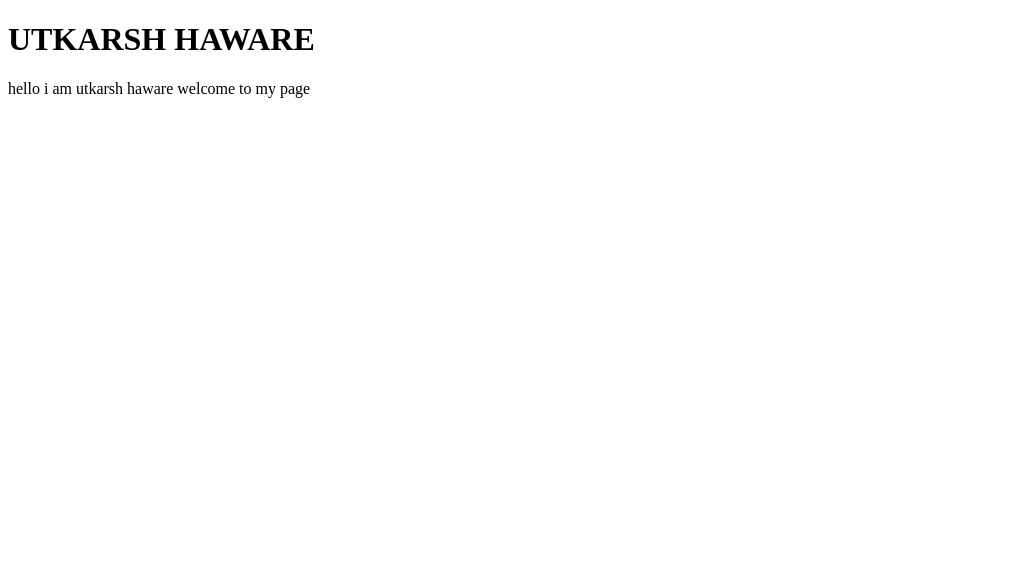
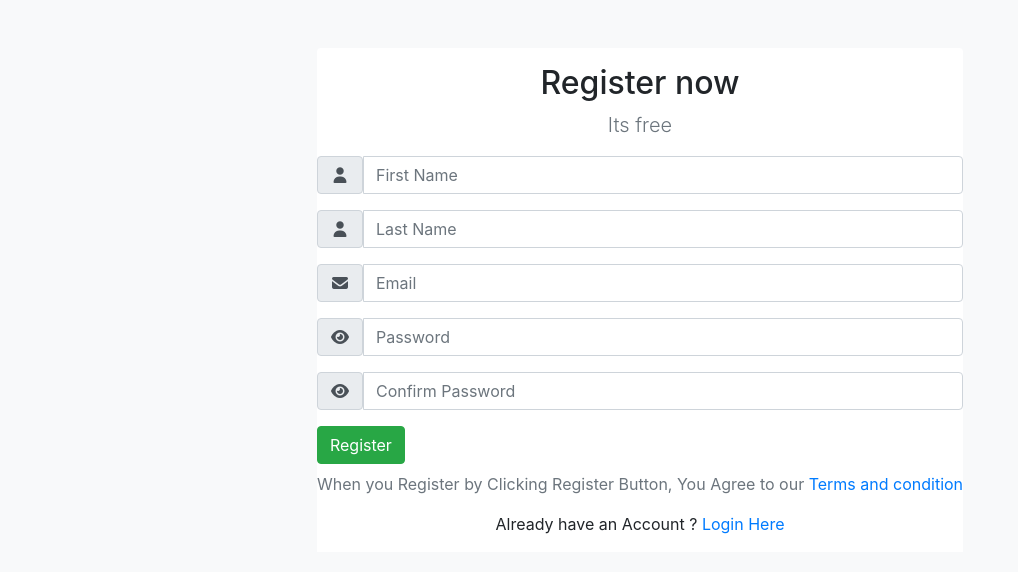
Before and after one commit to utkarsh372/utkarsh372.github.io, a plain HTML site: page index.html in a window 1280 px wide. Shown: the whole page, without its empty margins (0-1018 px from the left). Drawn offline with nearby package versions, Linux system fonts and the light colour scheme.

Commit message:
Add files via upload

```diff
--- a/index.html
+++ b/index.html
@@ -1,11 +1,54 @@
 <!DOCTYPE html>
 <html>
 <head>
-	<title>UTKARSH HAWARE</title>
+    <meta charset="UTF-8">
+    <meta http-equiv="X-UA-Compatible" content="IE-edge">
+    <meta name="viewport" content="device3-width, inital-scale=1.0">
+    <link rel="stylesheet" href="css/bootstrap.min.css">
+    <link rel="stylesheet" href="css/all.min.css">
+    <link rel="stylesheet" href="css/style.css">
+	<title>TAE</title>
 </head>
-<body>
-	<h1>UTKARSH HAWARE</h1>
-	<p>hello i am utkarsh haware welcome to my page</p>
+<body class="bg-light">
+    <div class="container">
+        <div class="row mt-5">
+            <div class="col-Ig-4 bg-white m-auto rounded-top wrapper">
+                <h2 class="text-center pt-3">Register now</h2>
+                <p class="text-center text-muted lead mb-3">Its free</p>
+                <!--start-->
+                <form action="#">
+                    <div class="input-group mb-3">
+                        <span class="input-group-text"><i class="fa fa-user"></i></span>
+                        <input type="text" class="form-control" placeholder="First Name" />
+                    </div>
+                    <div class="input-group mb-3">
+                        <span class="input-group-text"><i class="fa fa-user"></i></span>
+                        <input type="text" class="form-control" placeholder="Last Name" />
+                    </div>
+                    <div class="input-group mb-3">
+                        <span class="input-group-text"><i class="fa fa-envelope"></i></span>
+                        <input type="text" class="form-control" placeholder="Email" />
+                    </div>
+                    <div class="input-group mb-3">
+                        <span class="input-group-text"><i class="fa fa-eye"></i></span>
+                        <input type="text" class="form-control" placeholder="Password" />
+                    </div>
+                    <div class="input-group mb-3">
+                        <span class="input-group-text"><i class="fa fa-eye"></i></span>
+                        <input type="text" class="form-control" placeholder="Confirm Password" />
+                    </div>
+                    <div class="d-grid">
+                        <button type="button" class="btn btn-success">Register</button>
+                        <p class="text-center text-muted mt-2">When you Register by Clicking Register Button, You Agree to our <a href="#">Terms and condition</a></p>
+                        <p class="text-center">
+                            Already have an Account ? <a href="Login.html">Login Here</a>
+                        </p>
+                    </div>
+                </form>
+            </div>
+        </div>
+
+    </div>
 
 </body>
 </html>
```
